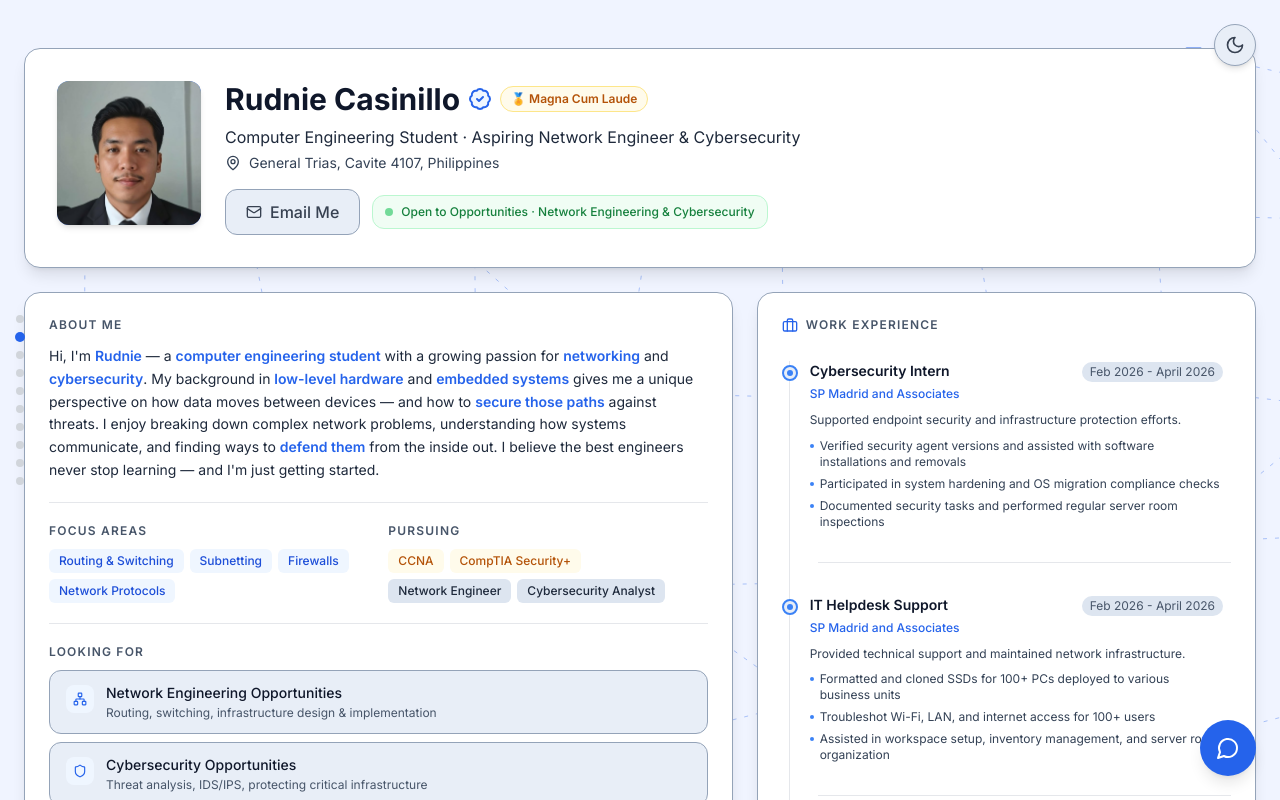
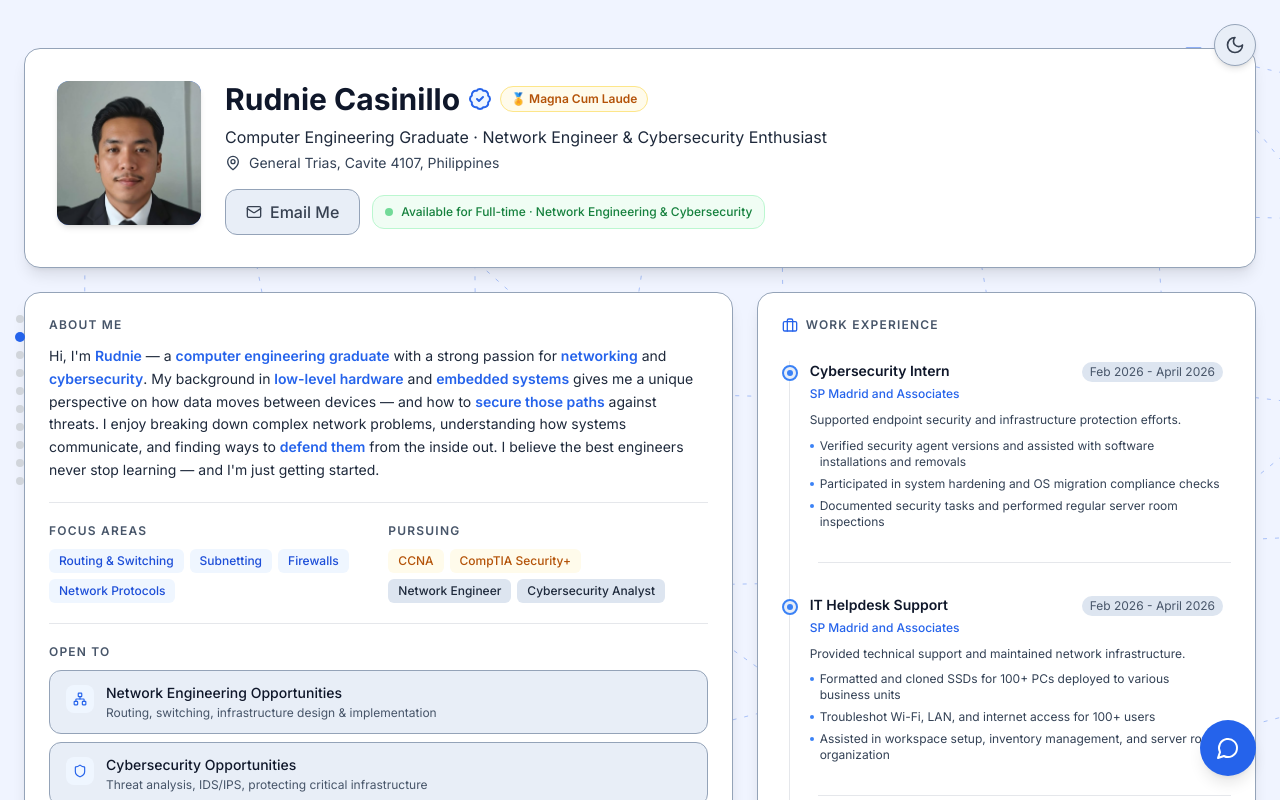
Before and after one commit to rudnie-casinillo/rudnie-portfolio, a Next.js app: page / in a window 1280 px wide. Shown: the top 800 px of the page. Built offline with nearby package versions, Linux system fonts and the light colour scheme.

Commit message:
student to graduate

```diff
--- a/app/api/chat/route.ts
+++ b/app/api/chat/route.ts
@@ -8,11 +8,11 @@ PERSONAL INFO:
 - Full name: Rudnie Casinillo
 - Location: General Trias, Cavite 4107, Philippines
 - Email: casinillorudnie.lumahang@gmail.com
-- Status: Open to Opportunities in Network Engineering, Cybersecurity, and IT Helpdesk
+- Status: Available for full-time roles in Network Engineering, Cybersecurity, and IT Helpdesk
 
 EDUCATION:
-- BS Computer Engineering at PCU Dasmariñas (2023 - Present)
-- 4th year student specializing in network infrastructure and security
+- BS Computer Engineering at PCU Dasmariñas (2022 - 2026)
+- Graduate specializing in network infrastructure and security. Magna Cum Laude.
 - Current GWA: 1.35
 - Highlights: Network Design & Implementation, Cybersecurity Fundamentals, Cisco Networking Academy
 
--- a/app/layout.tsx
+++ b/app/layout.tsx
@@ -10,7 +10,7 @@ const inter = Inter({
 
 export const metadata: Metadata = {
   title: "Rudnie Casinillo | Network Engineer & Cybersecurity Portfolio",
-  description: "Computer Engineering student passionate about networking and cybersecurity. Open to opportunities in Network Engineering, Cybersecurity, and IT Helpdesk.",
+  description: "Computer Engineering graduate passionate about networking and cybersecurity. Available for full-time roles in Network Engineering, Cybersecurity, and IT Helpdesk.",
   icons: {
     icon: "/favicon.svg",
     shortcut: "/favicon.svg",
@@ -18,7 +18,7 @@ export const metadata: Metadata = {
   },
   openGraph: {
     title: "Rudnie Casinillo | Network Engineer & Cybersecurity Portfolio",
-    description: "Computer Engineering student passionate about networking and cybersecurity. Open to opportunities in Network Engineering, Cybersecurity, and IT Helpdesk.",
+    description: "Computer Engineering graduate passionate about networking and cybersecurity. Available for full-time roles in Network Engineering, Cybersecurity, and IT Helpdesk.",
     url: "https://rudnie-portfolio.vercel.app/",
     siteName: "Rudnie Casinillo Portfolio",
     images: [
@@ -35,7 +35,7 @@ export const metadata: Metadata = {
   twitter: {
     card: "summary_large_image",
     title: "Rudnie Casinillo | Network Engineer & Cybersecurity Portfolio",
-    description: "Computer Engineering student passionate about networking and cybersecurity. Open to opportunities in Network Engineering, Cybersecurity, and IT Helpdesk.",
+    description: "Computer Engineering graduate passionate about networking and cybersecurity. Available for full-time roles in Network Engineering, Cybersecurity, and IT Helpdesk.",
     images: ["/images/og-image.png"],
   },
 };
--- a/components/About.tsx
+++ b/components/About.tsx
@@ -49,7 +49,7 @@ export function About() {
 
       {/* Intro */}
       <p className="text-sm text-gray-600 dark:text-gray-400 leading-relaxed -mt-2">
-        Hi, I'm {b("Rudnie")} — a {b("computer engineering student")} with a growing passion for{" "}
+        Hi, I'm {b("Rudnie")} — a {b("computer engineering graduate")} with a strong passion for{" "}
         {b("networking")} and {b("cybersecurity")}. My background in {b("low-level hardware")} and{" "}
         {b("embedded systems")} gives me a unique perspective on how data moves between devices —
         and how to {b("secure those paths")} against threats. I enjoy breaking down complex network
@@ -103,7 +103,7 @@ export function About() {
       {/* OJT targets */}
       <div>
         <p className="text-xs font-semibold uppercase tracking-widest text-gray-400 dark:text-gray-500 mb-2.5">
-          Looking for
+          Open to
         </p>
         <div className="flex flex-col gap-2">
           {ojtTargets.map(({ icon: Icon, title, sub }) => (
--- a/components/Education.tsx
+++ b/components/Education.tsx
@@ -71,7 +71,7 @@ export function Education() {
             <div className="grid grid-cols-3 gap-2 mt-auto">
               {[
                 { val: achievementsData[0]?.gwa ?? "—", label: "Current GWA" },
-                { val: "4th", label: "Year level" },
+                { val: "BS", label: "Degree" },
                 { val: `${achievementsData.length}×`, label: "Recognized" },
               ].map(({ val, label }) => (
                 <div
--- a/components/Header.tsx
+++ b/components/Header.tsx
@@ -41,7 +41,7 @@ export function Header() {
             </span>
           </div>
           <p className="text-gray-600 dark:text-gray-400 mb-1 text-base">
-            Computer Engineering Student · Aspiring Network Engineer & Cybersecurity
+            Computer Engineering Graduate · Network Engineer & Cybersecurity Enthusiast
           </p>
           <div className="flex items-center gap-2 text-sm text-gray-500 dark:text-gray-400 mb-4">
             <MapPin className="w-4 h-4" />
@@ -59,7 +59,7 @@ export function Header() {
             <div className="inline-flex items-center gap-2 px-3 py-2 bg-green-50 dark:bg-green-900/20 border border-green-200 dark:border-green-800 rounded-xl">
               <span className="w-2 h-2 bg-green-500 rounded-full animate-pulse flex-shrink-0" />
               <span className="text-xs font-medium text-green-700 dark:text-green-400">
-                Open to Opportunities · Network Engineering & Cybersecurity
+                Available for Full-time · Network Engineering & Cybersecurity
               </span>
             </div>
           </div>
--- a/data/education.ts
+++ b/data/education.ts
@@ -4,7 +4,7 @@ export const educationData = [
     degree: "BS Computer Engineering",
     school: "PCU Dasmariñas",
     year: "2022 - Present",
-    description: "4th year student specializing in network infrastructure and security.",
+    description: "Graduate specializing in network infrastructure and security.",
     highlights: [
       "Network Design & Implementation",
       "Cybersecurity Fundamentals",
```
